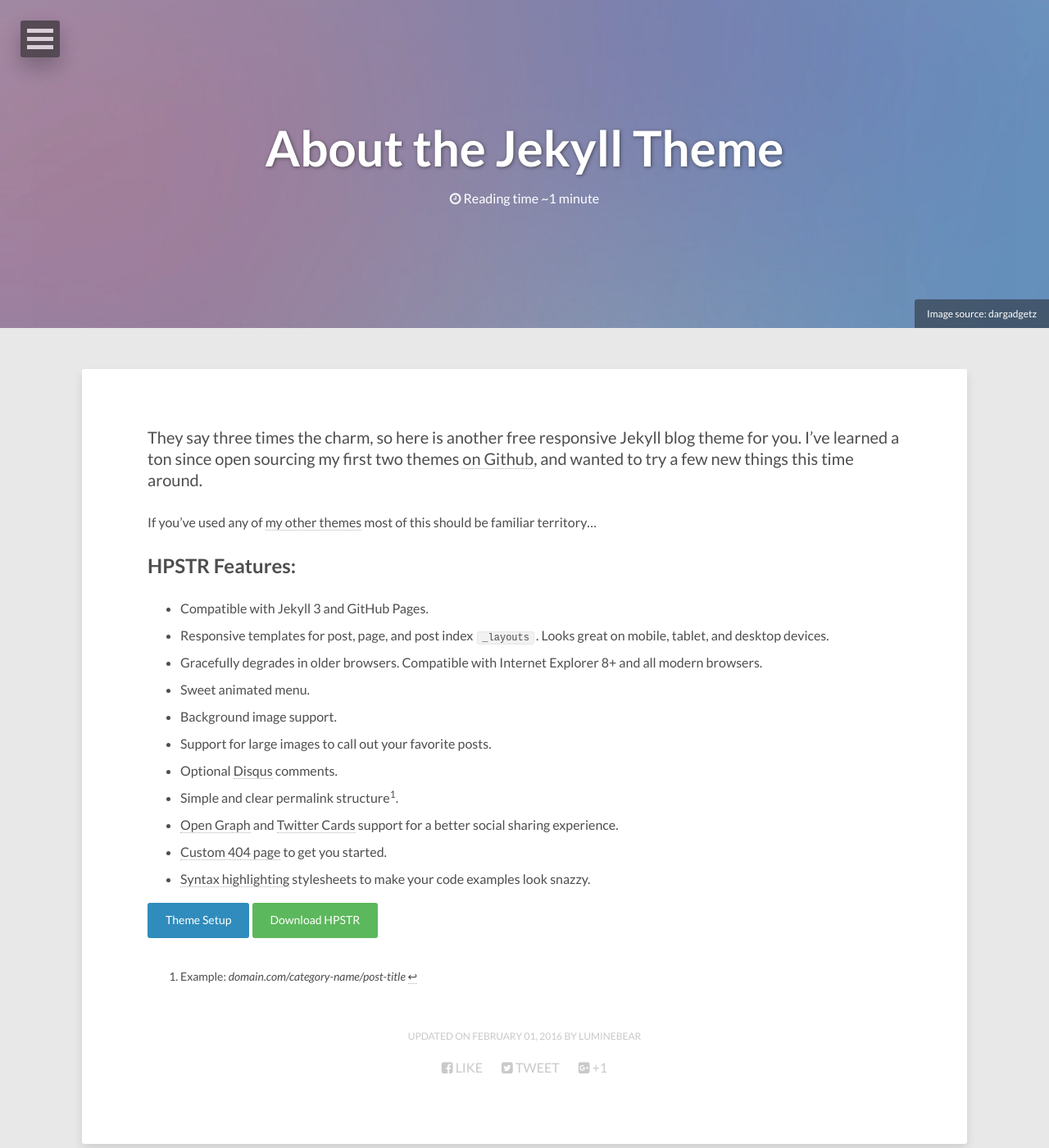
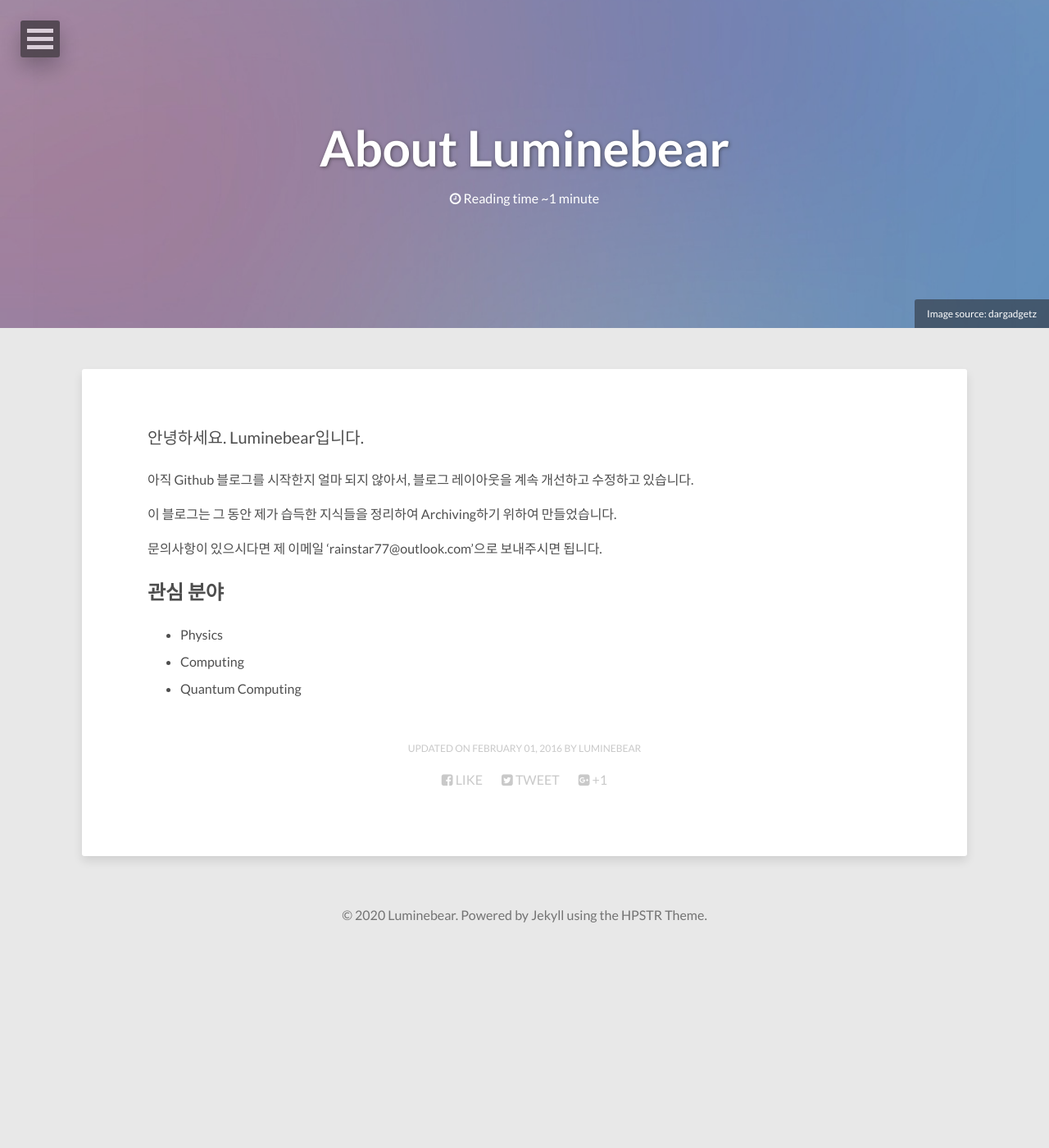
Before and after one commit to Luminebear/Luminebear.github.io, a Jekyll site: the page built from about/index.md, in a window 1280 px wide and 1400 px high. Shown: the whole window at 82% size. Built offline with Jekyll 4.4.1, drawn with Linux system fonts in a browser that asks for light colours; nearby versions of some CDN libraries.

Commit message:
Edit About page

```diff
--- a/about/index.md
+++ b/about/index.md
@@ -1,6 +1,6 @@
 ---
 layout: page
-title: About the Jekyll Theme
+title: About Luminebear
 image:
   feature: abstract-5.jpg
   credit: dargadgetz
@@ -9,24 +9,15 @@ comments: false
 modified: 2016-02-01
 ---
 
-They say three times the charm, so here is another free responsive Jekyll blog theme for you. I've learned a ton since open sourcing my first two themes [on Github](http://github.com/mmistakes), and wanted to try a few new things this time around.
+안녕하세요. Luminebear입니다.
 
-If you've used any of [my other themes](http://mademistakes.com/work/jekyll-themes/) most of this should be familiar territory...
+아직 Github 블로그를 시작한지 얼마 되지 않아서, 블로그 레이아웃을 계속 개선하고 수정하고 있습니다.
 
-## HPSTR Features:
+이 블로그는 그 동안 제가 습득한 지식들을 정리하여 Archiving하기 위하여 만들었습니다.
 
-* Compatible with Jekyll 3 and GitHub Pages.
-* Responsive templates for post, page, and post index `_layouts`. Looks great on mobile, tablet, and desktop devices.
-* Gracefully degrades in older browsers. Compatible with Internet Explorer 8+ and all modern browsers.
-* Sweet animated menu.
-* Background image support.
-* Support for large images to call out your favorite posts.
-* Optional [Disqus](http://disqus.com) comments.
-* Simple and clear permalink structure[^1].
-* [Open Graph](https://developers.facebook.com/docs/opengraph/) and [Twitter Cards](https://dev.twitter.com/docs/cards) support for a better social sharing experience.
-* [Custom 404 page]({{ site.url }}/404.html) to get you started.
-* [Syntax highlighting]({{ site.url }}/code-highlighting-post/) stylesheets to make your code examples look snazzy.
+문의사항이 있으시다면 제 이메일 'rainstar77@outlook.com'으로 보내주시면 됩니다.
 
-<div markdown="0"><a href="{{ site.url }}/theme-setup/" class="btn btn-info">Theme Setup</a> <a href="https://github.com/mmistakes/jekyll-theme-hpstr" class="btn btn-success">Download HPSTR</a></div>
-
-[^1]: Example: *domain.com/category-name/post-title*
+## 관심 분야
+* Physics
+* Computing
+* Quantum Computing
```
